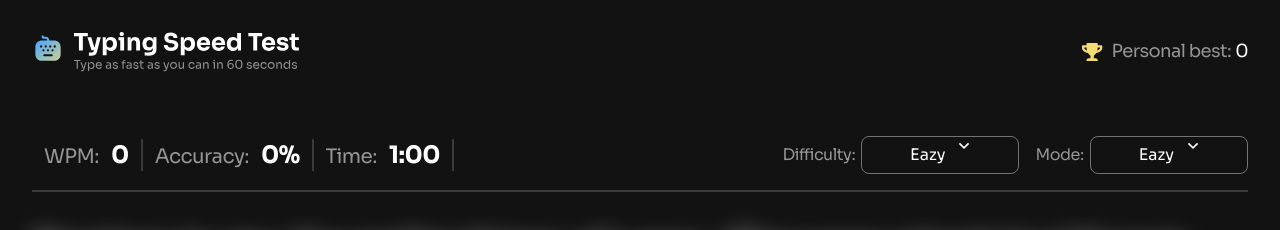
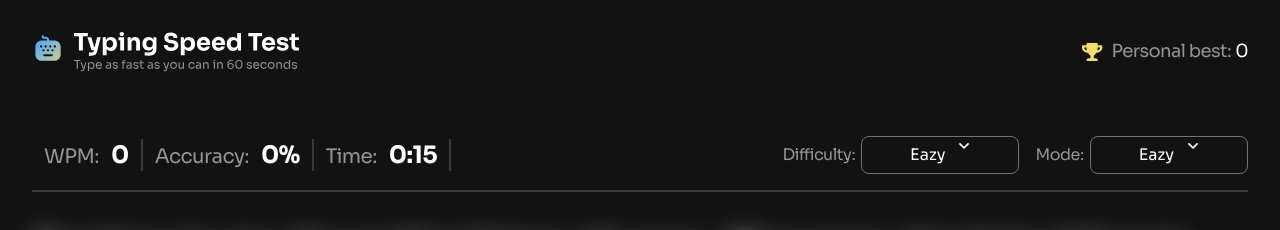
Before and after one commit to Friendlesso/Typing-Speed-Test, a React (Vite) app: page / in a window 1280 px wide. Shown: the top 230 px of the page. Built offline with nearby package versions, Linux system fonts and the light colour scheme.

Commit message:
Fixed up some Issues with the timer

```diff
--- a/src/App.tsx
+++ b/src/App.tsx
@@ -13,7 +13,7 @@ function App() {
   });
   const [accuracy, setAccuracy] = useState(0);
   const [isStarted, setIsStarted] = useState<boolean>(false)
-  const [time, setTime] = useState<TimeDropdownValue>(60)
+  const [time, setTime] = useState<TimeDropdownValue>(15)
   const [difficulty, setDifficulty] = useState<DifficultyValue>(
     defaultDiff && ["Eazy", "Medium", "Hard"].includes(defaultDiff)
       ? defaultDiff
@@ -42,6 +42,7 @@ function App() {
         <section className="relative h-[70vh]">
           <TypingText
             setWpm={setWpm}
+            time={time}
             setAccuracy={setAccuracy}
             difficulty={difficulty}
             setIsStarted={setIsStarted}
--- a/src/components/TypingHUD/TypingHUD.tsx
+++ b/src/components/TypingHUD/TypingHUD.tsx
@@ -31,6 +31,7 @@ export function TypingHud({ wpm, accuracy, isStarted, setIsStarted, time, setTim
           isStarted={isStarted}
         />
         <Timer
+          key={typeof time === "number" ? time : "passage"}
           time={time}
           isStarted={isStarted}
           setIsStarted={setIsStarted}
--- a/src/components/TypingHUD/components/Timer/Timer.tsx
+++ b/src/components/TypingHUD/components/Timer/Timer.tsx
@@ -8,28 +8,32 @@ type TimerProps = {
 
 export function Timer({ time, isStarted, setIsStarted }: TimerProps) {
   //  Make it so if time === "Passage" for it to work differently
-  const [timeLeft, setTimeLeft] = useState<number>((Number(time)))
+  const [timeLeft, setTimeLeft] = useState<number>(() =>
+    typeof time === "number" ? time : 0
+  )
 
   const minutes = Math.floor(timeLeft / 60);
   const seconds = timeLeft % 60;
   const formattedTime = `${minutes}:${seconds.toString().padStart(2, '0')}`;
 
+
   useEffect(() => {
-    if (!isStarted) return;
+    if (!isStarted || typeof time !== "number") return;
+
+    setTimeout(() => setTimeLeft(time), 0)
 
     const intervalId = setInterval(() => {
       setTimeLeft(prev => {
         if (prev <= 1) {
-          setIsStarted(false);
           clearInterval(intervalId)
-          return 0;
+          setTimeout(() => setIsStarted(false), 0)
         }
         return prev - 1;
       });
     }, 1000);
 
     return () => clearInterval(intervalId);
-  }, [isStarted, setIsStarted]);
+  }, [isStarted, setIsStarted, time]);
 
 
   return (
--- a/src/components/TypingText/TypingText.tsx
+++ b/src/components/TypingText/TypingText.tsx
@@ -8,6 +8,7 @@ import { RestartTestBtn } from './RestartTestBtn';
 type TypingTextProps = DifficultyProps & {
   difficulty: string
   setWpm: React.Dispatch<React.SetStateAction<number>>
+  time: number | string;
   setAccuracy: React.Dispatch<React.SetStateAction<number>>
   setIsStarted: React.Dispatch<React.SetStateAction<boolean>>;
   setPersonalBest: React.Dispatch<React.SetStateAction<number>>;
@@ -19,6 +20,7 @@ type CharStatus = 'correct' | 'incorrect';
 export function TypingText({
   difficulty,
   setWpm,
+  time,
   setAccuracy,
   setIsStarted,
   isStarted,
@@ -63,9 +65,9 @@ export function TypingText({
 
   // DEV NOTE: CHANGE THIS LATER TO USE THE ENDING OF THE TEXT OR THE ENDING OF TIME
   useEffect(() => {
-    if (characters.length === totalChar) {
+
       // WPM logic
-      const finalWPM = getWPM(totalChar, errors, 0.5)
+      const finalWPM = getWPM(totalChar, errors, (Number(time) / 60))
       setWpm(finalWPM);
 
       // Personal Best Logic
@@ -74,8 +76,8 @@ export function TypingText({
         localStorage.setItem("PB", String(finalWPM))
         setPersonalBest(finalWPM)
       }
-    }
-  }, [totalChar, characters.length, errors, setWpm, setPersonalBest])
+
+  }, [totalChar, characters.length, errors, setWpm, setPersonalBest, time])
 
   useEffect(() => {
     setAccuracy(getAccuracy(correctChar, totalChar))
```
